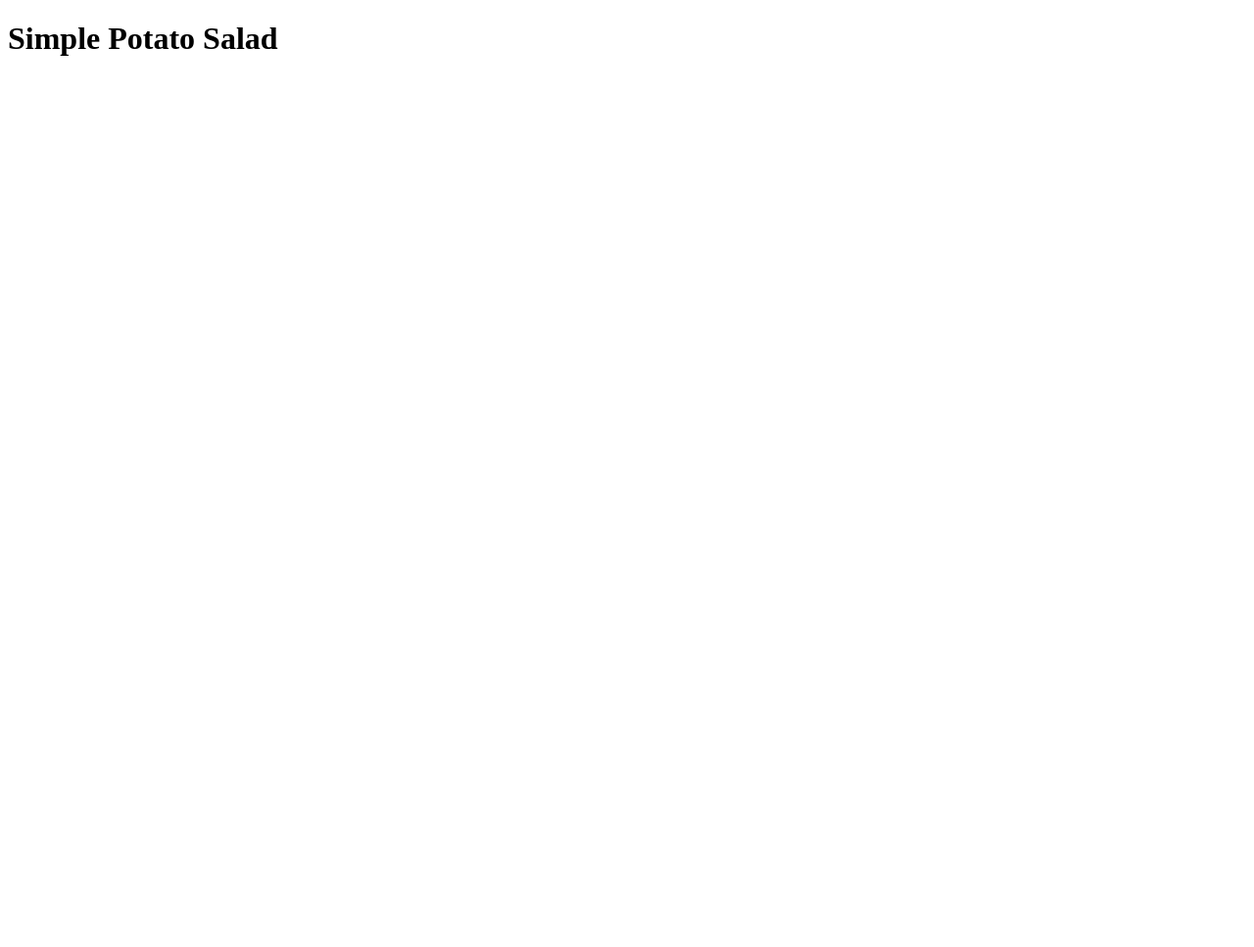
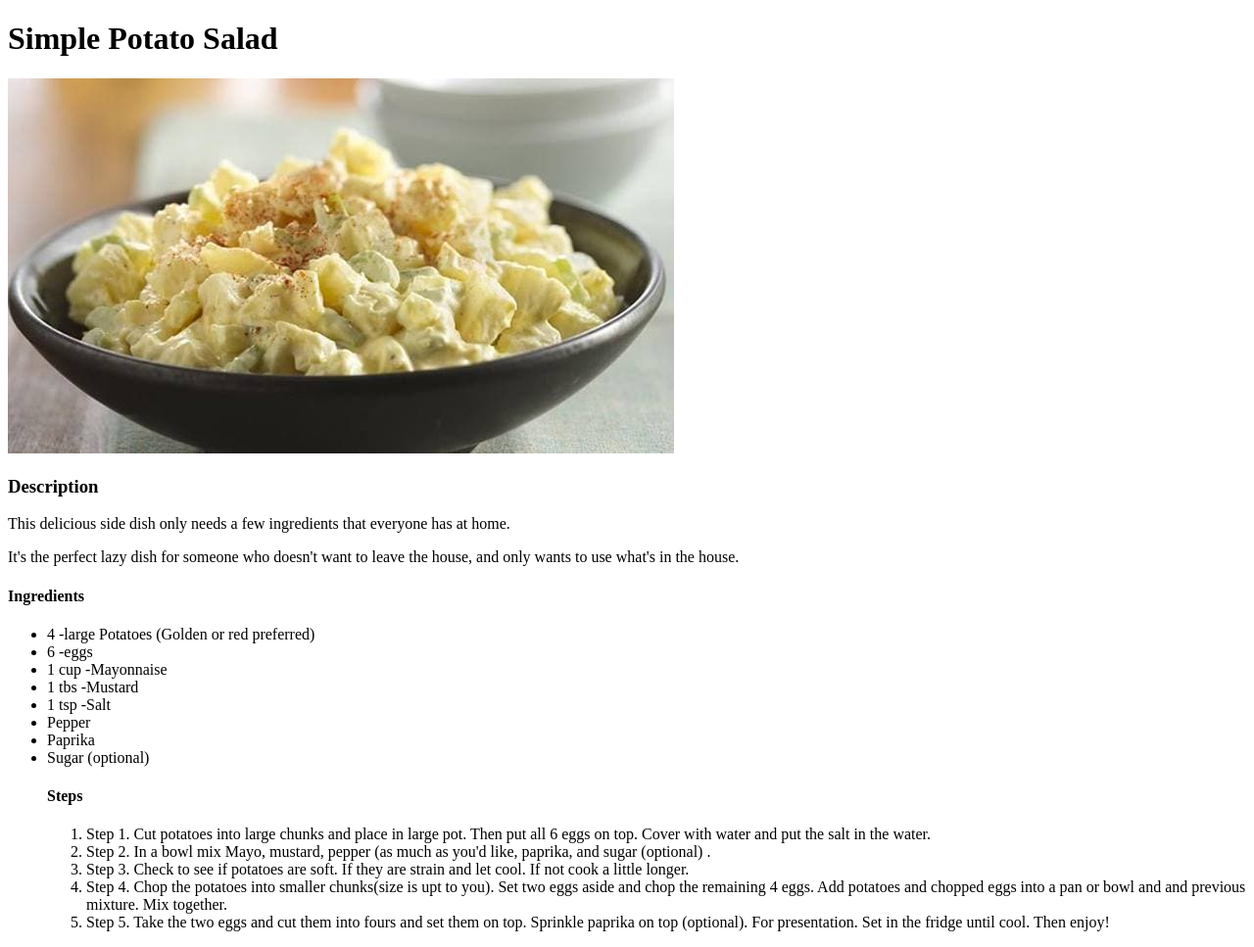
Before and after one commit to Aaliyah1699/odin-recipes, a plain HTML site: page recipes/potsal.html in a window 1280 px wide. Shown: the whole page at 98% size. Before the commit the page ends 800 px from the top, so only its background shows below. Drawn offline with Linux system fonts and the light colour scheme.

Commit message:
Created all the descriptions and lists

```diff
--- a/recipes/potsal.html
+++ b/recipes/potsal.html
@@ -8,6 +8,28 @@
 </head>
 <body>
     <h1>Simple Potato Salad</h1>
-    <img src="" alt="">
+    <img src="../images/potato.jpg" alt="Potato salad">
+    <h3>Description</h3>
+    <p> This delicious side dish only needs a few ingredients that everyone has at home. </p>
+    <P>It's the perfect lazy dish for someone who doesn't want to leave the house, and only wants to use what's in the house. </P>
+    <h4>Ingredients</h4>
+    <ul>
+        <li>4 -large Potatoes (Golden or red preferred)</li>
+        <li>6 -eggs</li>
+        <li>1 cup -Mayonnaise</li>
+        <li>1 tbs -Mustard</li>
+        <li>1 tsp -Salt</li>
+        <li>Pepper</li>
+        <li>Paprika</li>
+        <li>Sugar (optional)</li>
+        <h4>Steps</h4>
+        <ol>
+            <li>Step 1. Cut potatoes into large chunks and place in large pot. Then put all 6 eggs on top. Cover with water and put the salt in the water. </li>
+            <li>Step 2. In a bowl mix Mayo, mustard, pepper (as much as you'd like, paprika, and sugar (optional) . </li>
+            <li>Step 3. Check to see if potatoes are soft. If they are strain and let cool. If not cook a little longer.</li>
+            <li>Step 4. Chop the potatoes into smaller chunks(size is upt to you). Set two eggs aside and chop the remaining 4 eggs. Add potatoes and chopped eggs into a pan or bowl and and previous mixture. Mix together. </li>
+            <li>Step 5. Take the two eggs and cut them into fours and set them on top. Sprinkle paprika on top (optional). For presentation. Set in the fridge until cool. Then enjoy!</li>
+        </ol>
+    </ul>
 </body>
 </html>
```
Also changed, not shown: recipes/ham.html (+18 -1 lines), recipes/mac.html (+24 -1 lines).
